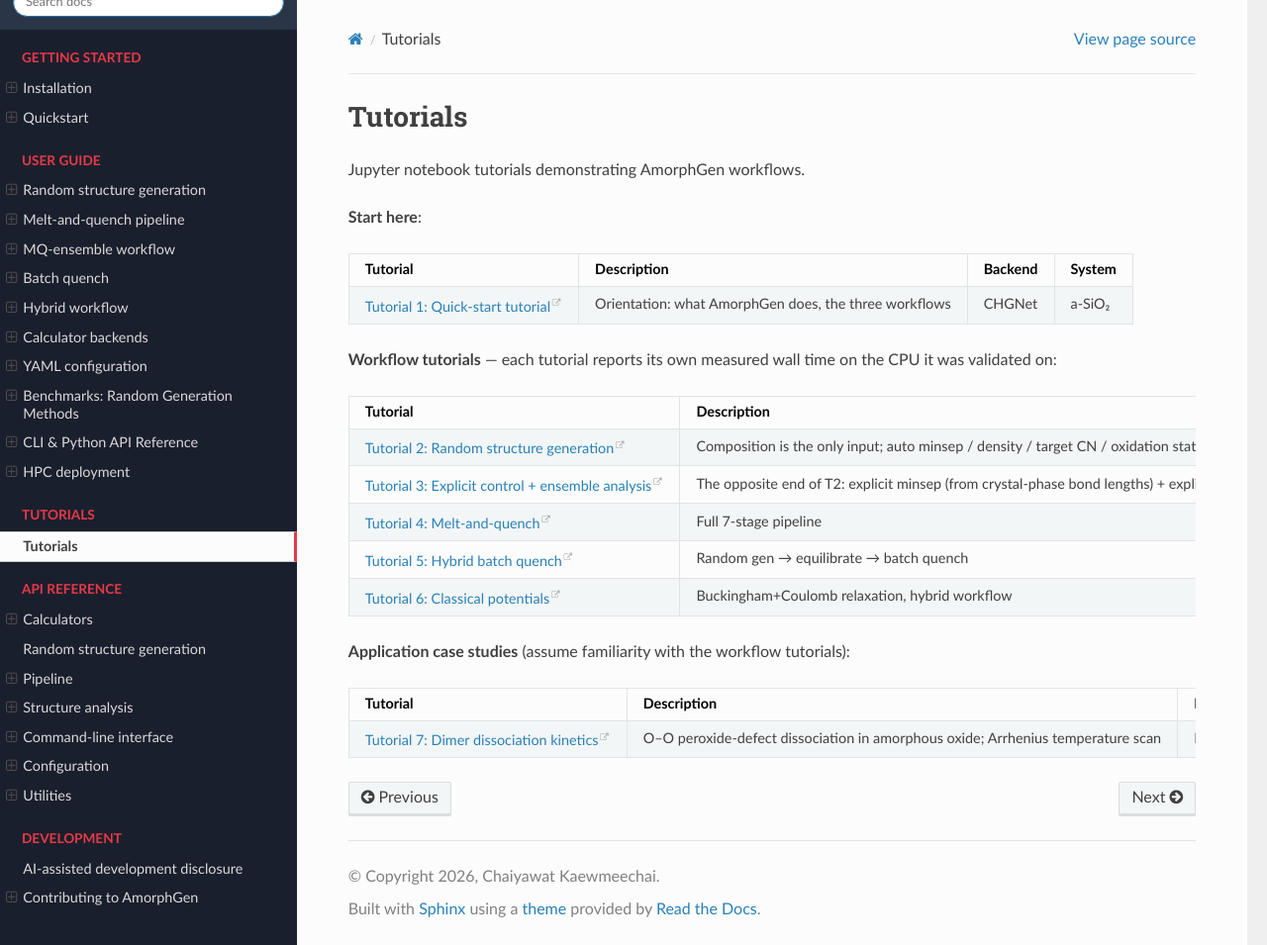
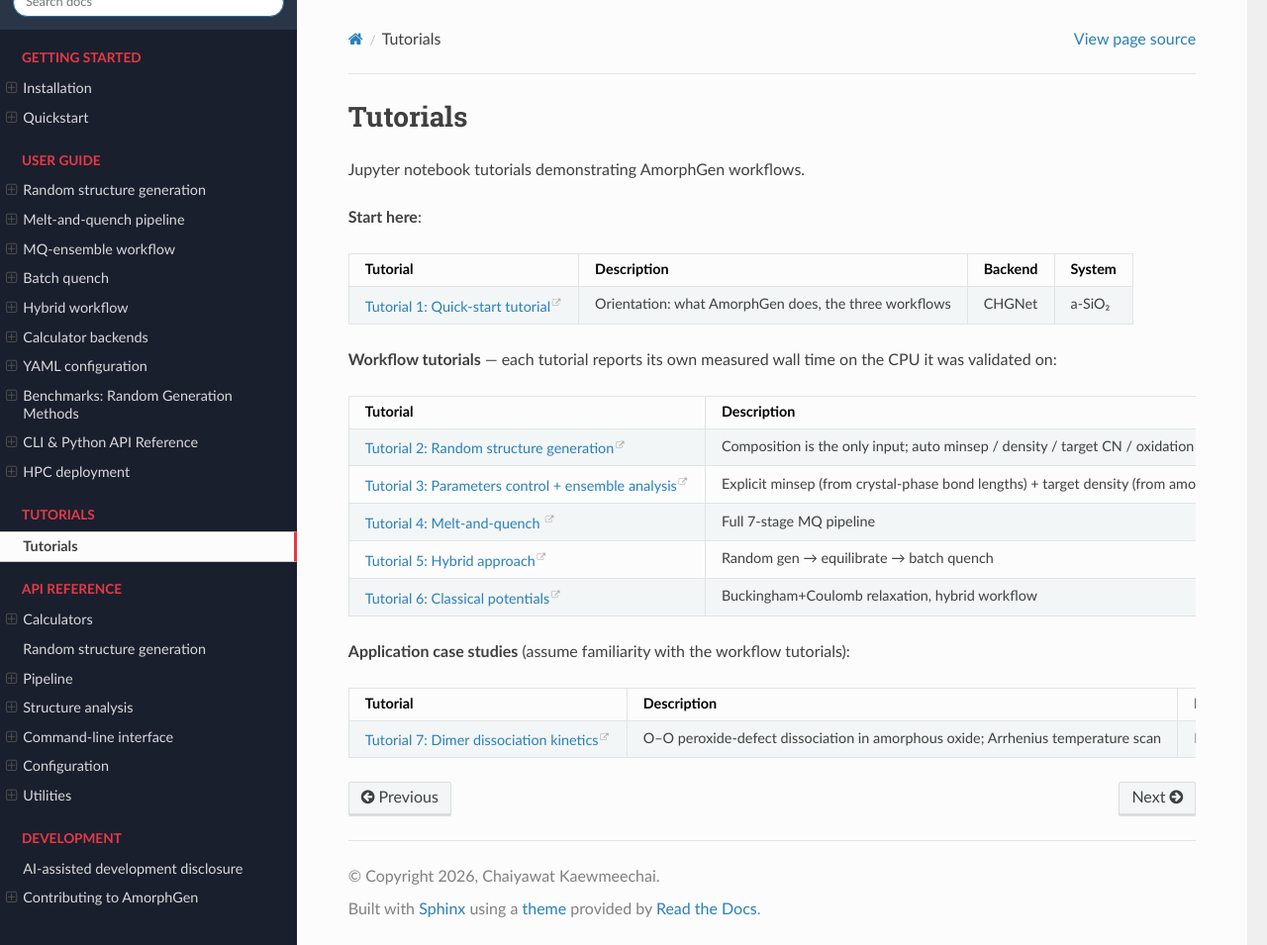
Before and after one commit to SMTG-Bham/AmorphGen, a Sphinx documentation site: the page built from docs/tutorials/index.md, in a window 1280 px wide and 955 px high. Shown: the whole window at 99% size. Built offline with Sphinx 7.4.7 and the Read the Docs theme 3.1.0, drawn with Linux system fonts in a browser that asks for light colours.

Commit message:
Update index.md

```diff
--- a/docs/tutorials/index.md
+++ b/docs/tutorials/index.md
@@ -13,9 +13,9 @@
 | Tutorial | Description | Backend | System |
 |----------|-------------|---------|--------|
 | [Tutorial 2: Random structure generation](https://github.com/SMTG-Bham/AmorphGen/blob/main/Tutorials/T2_automated_random_gen/tutorial_2_automated_random_gen.ipynb) | Composition is the only input; auto minsep / density / target CN / oxidation state; CHGNet relax + save each structure | CHGNet | Si, SiO₂, In₂O₃, CdTe, AlN, LiCl, TiO₂, Cu |
-| [Tutorial 3: Explicit control + ensemble analysis](https://github.com/SMTG-Bham/AmorphGen/blob/main/Tutorials/T3_random_gen/tutorial_3_random_generation.ipynb) | The opposite end of T2: explicit minsep (from crystal-phase bond lengths) + explicit target density (from cited amorphous-thin-film references). 5-structure ensembles per system; quantitative RDF / energy / CN / bond-angle analysis vs the crystalline reference | MACE | In₂O₃, TiO₂, Al₂O₃, Ga₂O₃ |
-| [Tutorial 4: Melt-and-quench](https://github.com/SMTG-Bham/AmorphGen/blob/main/Tutorials/T4_MQ_via_7_steps/tutorial_4_melt_quench.ipynb) | Full 7-stage pipeline | CHGNet (CPU) / MACE (GPU) | SiO₂ |
-| [Tutorial 5: Hybrid batch quench](https://github.com/SMTG-Bham/AmorphGen/blob/main/Tutorials/T5_mix_random_MQ/tutorial_5_batch_quench.ipynb) | Random gen → equilibrate → batch quench | CHGNet | TiO₂ |
+| [Tutorial 3: Parameters control + ensemble analysis](https://github.com/SMTG-Bham/AmorphGen/blob/main/Tutorials/T3_random_gen/tutorial_3_random_generation.ipynb) | Explicit minsep (from crystal-phase bond lengths) +  target density (from amorphous-thin-film references). Structure ensembles per system; quantitative RDF / energy / CN / bond-angle analysis vs the crystalline reference | MACE | In₂O₃, TiO₂, Al₂O₃, Ga₂O₃ |
+| [Tutorial 4: Melt-and-quench ](https://github.com/SMTG-Bham/AmorphGen/blob/main/Tutorials/T4_MQ_via_7_steps/tutorial_4_melt_quench.ipynb) | Full 7-stage MQ pipeline | CHGNet (CPU) / MACE (GPU) | SiO₂ |
+| [Tutorial 5: Hybrid approach](https://github.com/SMTG-Bham/AmorphGen/blob/main/Tutorials/T5_mix_random_MQ/tutorial_5_batch_quench.ipynb) | Random gen → equilibrate → batch quench | CHGNet | TiO₂ |
 | [Tutorial 6: Classical potentials](https://github.com/SMTG-Bham/AmorphGen/blob/main/Tutorials/T6_classical_potential/tutorial_6_classical_potential.ipynb) | Buckingham+Coulomb relaxation, hybrid workflow | Classical | SiO₂, Al₂O₃, TiO₂ |
 
 **Application case studies** (assume familiarity with the workflow tutorials):
```
